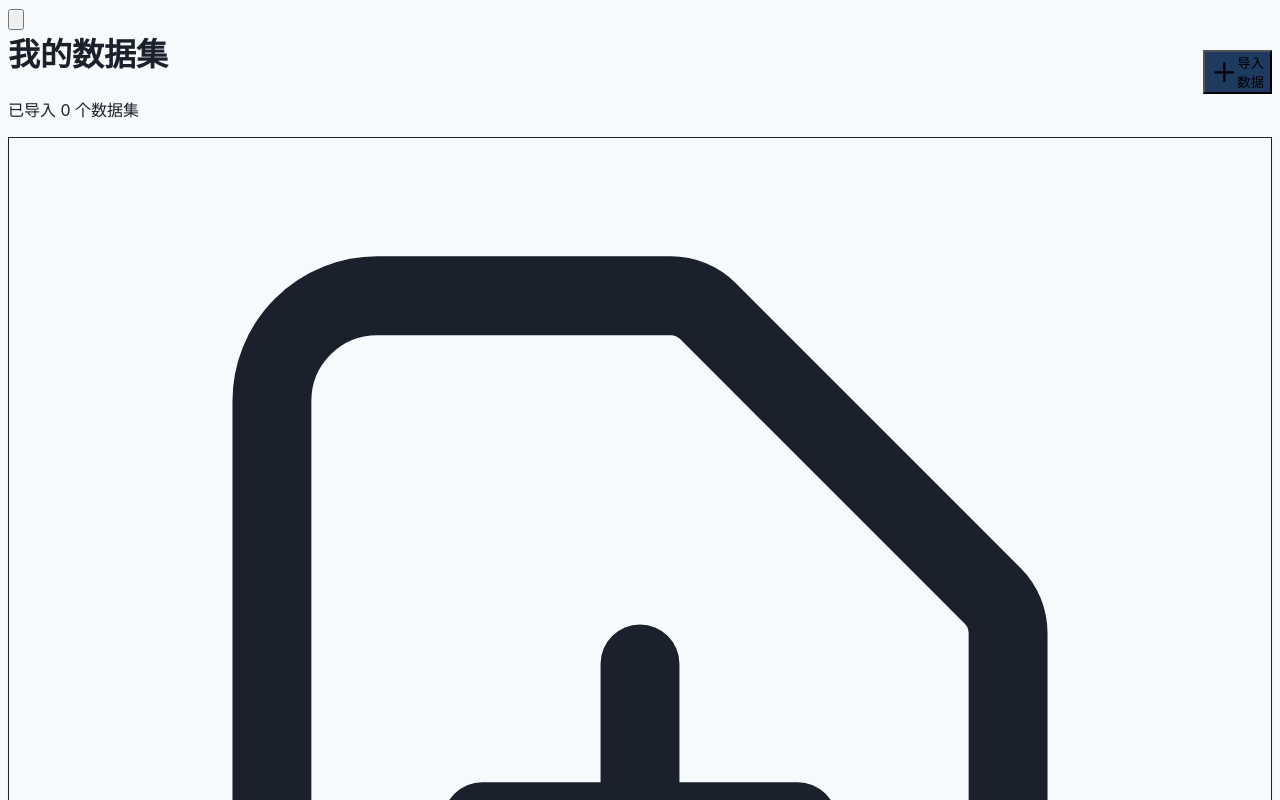
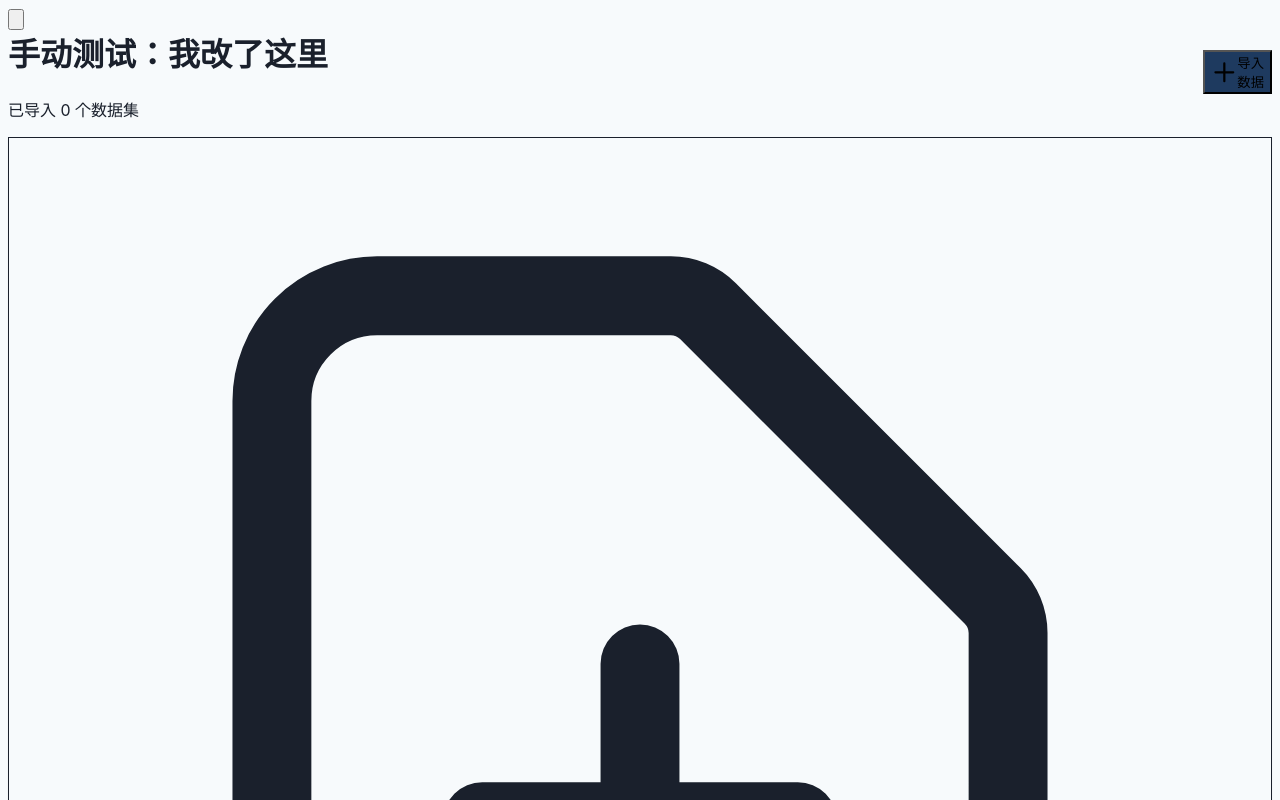
Before and after one commit to ke-jiayi/data-composition, a React (Vite) app: page / in a window 1280 px wide. Shown: the top 800 px of the page. Built offline with nearby package versions, Linux system fonts and the light colour scheme.

Commit message:
测试改首页标题

```diff
--- a/src/pages/HomePage.tsx
+++ b/src/pages/HomePage.tsx
@@ -220,7 +220,7 @@ export function HomePage() {
         {/* 页面标题和导入按钮 */}
         <div className="flex items-center justify-between mb-8">
           <div>
-            <h1 className="text-3xl font-bold text-gray-900">我的数据集</h1>
+            <h1 className="text-3xl font-bold text-gray-900">手动测试：我改了这里</h1>
             <p className="mt-1 text-sm text-gray-500">
               已导入 {datasets.length} 个数据集
             </p>
```
